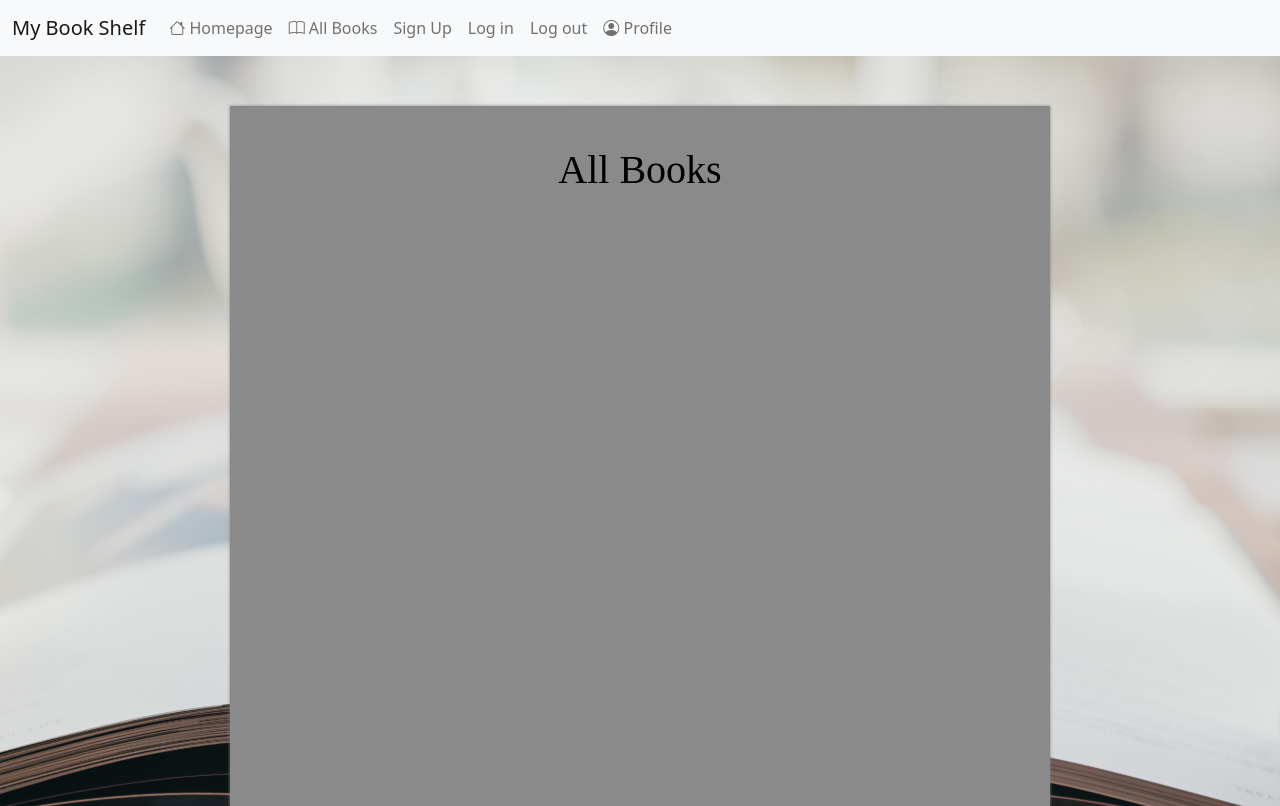
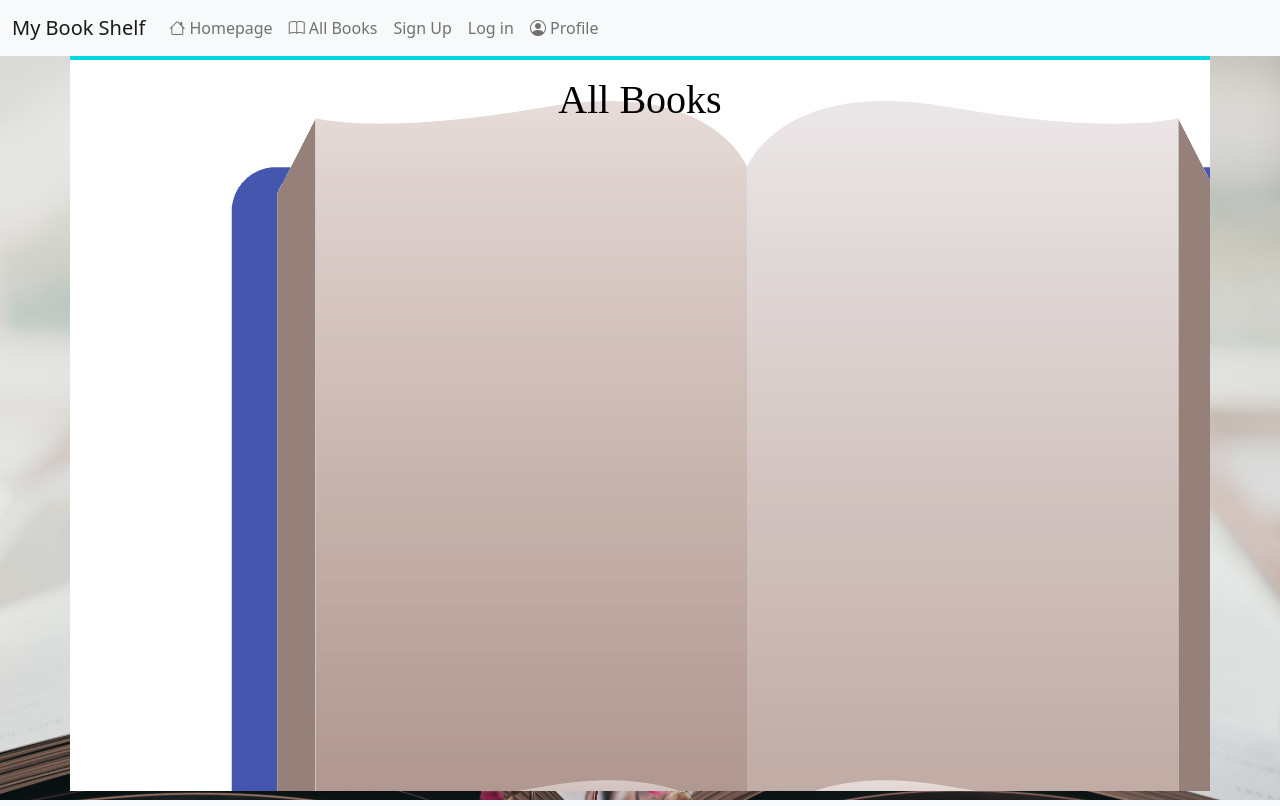
Before and after one commit to elizabeteroschel/Project, a Flask app: page /books in a window 1280 px wide. Run offline with Flask 2, Linux system fonts and the light colour scheme; data that the repository does not hold is empty.

Commit message:
Css display books

```diff
--- a/static/css/homepage.css
+++ b/static/css/homepage.css
@@ -83,29 +83,29 @@ form{
   text-align: justify;
   text-align-last: center;
 }
+
 .display-books{
-  margin-top: 50px;
-  margin-bottom: 50px;
-  height: 700px;
+  background-image: url(../img/book_open.png);
+  background-repeat: no-repeat;
+  /* margin-top: 50px; */
+  margin-bottom: 0px;
+  height: 735px;
   color:black;
   font-size: large;
-  /* font-weight: bold; */
+  font-weight: bold;
   display: block;
   /* background-color: rgb(160, 47, 117); */
   /* background-color:rgb(110, 110, 160); */
-  background-color:rgb(139, 138, 138);
+  /* background-color:rgb(139, 138, 138); */
   /* opacity: .5; */
-  padding: 0 18px;
-  padding: 20px 20px;
-  box-shadow: 0px 0px 3px #848484;
+  /* padding: 0 18px; */
+  /* padding: 20px 20px; */
+  /* box-shadow: 0px 0px 3px #848484; */
   z-index: 2;
-  margin-left: 230px;
-  margin-right: 230px;
+  margin-left: 70px;
+  margin-right: 70px;
   overflow: scroll;
 
-}
-.container-fluid{
-  color: blue;
 }
 
 .links{
--- a/templates/base.html
+++ b/templates/base.html
@@ -41,15 +41,18 @@
             <li class="nav-item">
               <a class="nav-link" href="/books"><i class="bi bi-book"> </i>All Books</a>
             </li>
+            {% if 'user_id' in session %}
+            <li class="nav-item">
+              <a class="nav-link" href="/logout">Log out</a>
+            </li>
+            {% else %}
             <li class="nav-item">
               <a class="nav-link" href='/signup_form'>Sign Up</a>
             </li>
             <li class="nav-item">
               <a class="nav-link" href="/login_form">Log in</a>
             </li>
-            <li class="nav-item">
-              <a class="nav-link" href="/logout">Log out</a>
-            </li>
+            {% endif %}
             <li class="nav-item">
               <a class="nav-link" href="/detail"><i class="bi bi-person-circle"> </i>Profile</a>
             </li>
```
Also changed, not shown: static/img/book_open.png (added), static/img/open_book.png (added), 2 other files.
